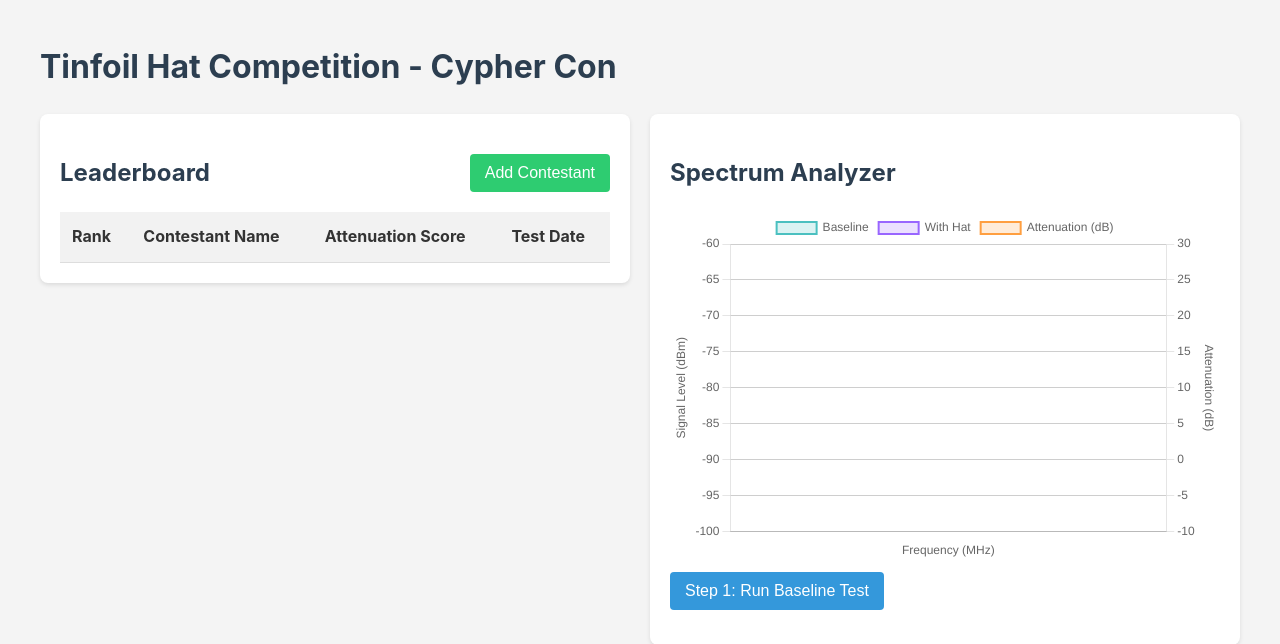
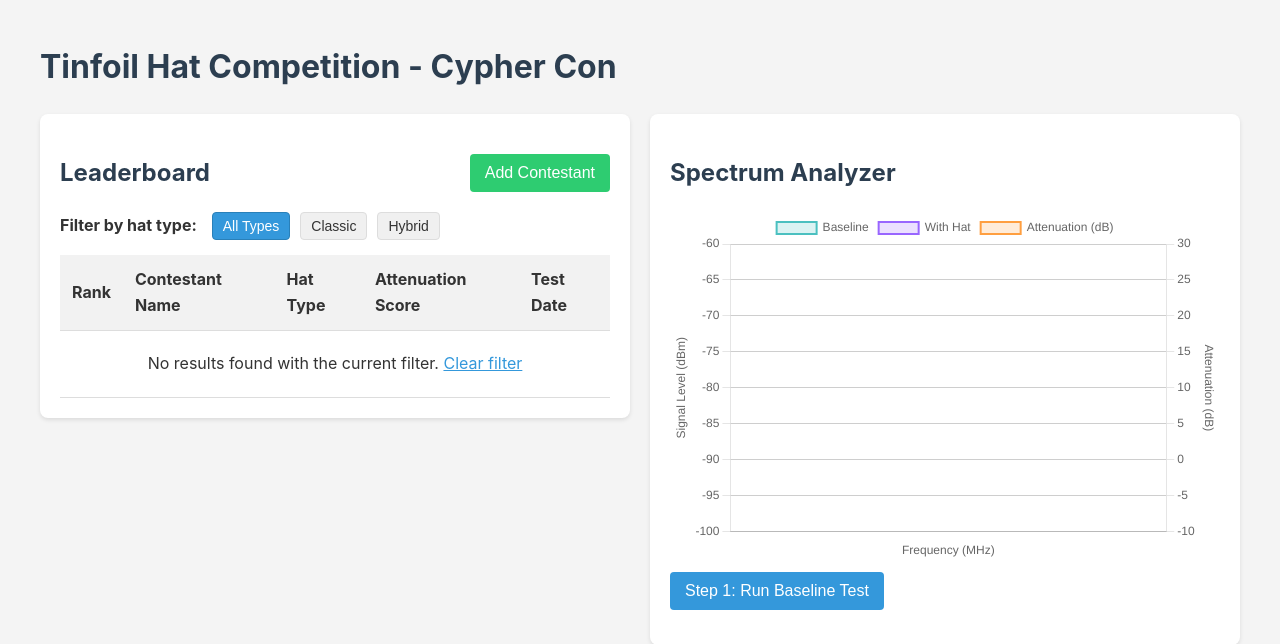
Before and after one commit to amne51ac/tinfoilhat, a Flask app: page / in a window 1280 px wide. Shown: the top 644 px of the page. Run offline with Flask 2, Linux system fonts and the light colour scheme; tables that the repository leaves empty hold one stand-in row (values such as "Sample post"); lists and menus that the app fills with data are empty; parts of the project's set-up code (start-up, migrations or seed data) failed here and were passed over; some libraries are stand-ins or nearby versions.

Commit message:
Add type filtering

```diff
--- a/tinfoilhat/routes.py
+++ b/tinfoilhat/routes.py
@@ -181,22 +181,36 @@
     # Load any cached measurements into the app config
     load_measurements_to_config()
 
+    # Get hat_type filter parameter
+    hat_type = request.args.get("hat_type")
+
     # Get leaderboard data - only the best scores per contestant
     db = get_db()
-    leaderboard = db.execute(
-        """
-        SELECT c.name, t.average_attenuation, t.test_date
+
+    # Build the query based on filter
+    query = """
+        SELECT c.name, t.average_attenuation, t.test_date, t.hat_type
         FROM contestant c
         JOIN test_result t ON c.id = t.contestant_id
         WHERE t.is_best_score = 1
-        ORDER BY t.average_attenuation DESC
-        """
-    ).fetchall()
+    """
+
+    # Add hat_type filter if provided
+    params = []
+    if hat_type and hat_type.lower() in ['classic', 'hybrid']:
+        query += " AND t.hat_type = ?"
+        params.append(hat_type.lower())
+
+    # Add order by clause
+    query += " ORDER BY t.average_attenuation DESC"
+
+    # Execute the query
+    leaderboard = db.execute(query, params).fetchall()
 
     # Get all contestants for the dropdown
     contestants = db.execute("SELECT id, name FROM contestant").fetchall()
 
-    return render_template("index.html", leaderboard=leaderboard, contestants=contestants)
+    return render_template("index.html", leaderboard=leaderboard, contestants=contestants, active_filter=hat_type)
 
 
 @bp.route("/leaderboard", methods=["GET"])
@@ -207,16 +221,30 @@
     :return: JSON response with leaderboard data and contestants list
     :rtype: Response
     """
+    # Get hat_type filter parameter
+    hat_type = request.args.get("hat_type")
+
     db = get_db()
-    leaderboard = db.execute(
-        """
-        SELECT c.name, t.average_attenuation, t.test_date
+
+    # Build the query based on filter
+    query = """
+        SELECT c.name, t.average_attenuation, t.test_date, t.hat_type
         FROM contestant c
         JOIN test_result t ON c.id = t.contestant_id
         WHERE t.is_best_score = 1
-        ORDER BY t.average_attenuation DESC
-        """
-    ).fetchall()
+    """
+
+    # Add hat_type filter if provided
+    params = []
+    if hat_type and hat_type.lower() in ['classic', 'hybrid']:
+        query += " AND t.hat_type = ?"
+        params.append(hat_type.lower())
+
+    # Add order by clause
+    query += " ORDER BY t.average_attenuation DESC"
+
+    # Execute the query
+    leaderboard = db.execute(query, params).fetchall()
 
     # Convert to list of dictionaries for JSON serialization
     leaderboard_data = []
@@ -227,6 +255,7 @@
                 "name": row["name"],
                 "average_attenuation": row["average_attenuation"],
                 "test_date": row["test_date"],
+                "hat_type": row["hat_type"] or "classic"  # Default to 'classic' if NULL
             }
         )
 
@@ -500,13 +529,16 @@
 
         previous_best_score = best_score_result["best"] if has_previous_entries else None
 
+        # Get hat type from request
+        hat_type = request.form.get("hat_type", "classic")
+
         # Add test result
         cursor = db.execute(
             """
-            INSERT INTO test_result (contestant_id, average_attenuation, is_best_score)
-            VALUES (?, ?, ?)
+            INSERT INTO test_result (contestant_id, average_attenuation, is_best_score, hat_type)
+            VALUES (?, ?, ?, ?)
             """,
-            (contestant_id, average_attenuation, 1 if is_best else 0),
+            (contestant_id, average_attenuation, 1 if is_best else 0, hat_type),
         )
         test_result_id = cursor.lastrowid
 
@@ -942,13 +974,16 @@
 
         previous_best_score = best_score_result["best"] if has_previous_entries else None
 
+        # Get hat type from request
+        hat_type = request.json.get("hat_type", "classic")
+
         # Add test result
         cursor = db.execute(
             """
-            INSERT INTO test_result (contestant_id, average_attenuation, is_best_score)
-            VALUES (?, ?, ?)
+            INSERT INTO test_result (contestant_id, average_attenuation, is_best_score, hat_type)
+            VALUES (?, ?, ?, ?)
             """,
-            (contestant_id, average_attenuation, 1 if is_best else 0),
+            (contestant_id, average_attenuation, 1 if is_best else 0, hat_type),
         )
         test_result_id = cursor.lastrowid
 
--- a/tinfoilhat/schema.sql
+++ b/tinfoilhat/schema.sql
@@ -23,6 +23,7 @@
   test_date TIMESTAMP NOT NULL DEFAULT CURRENT_TIMESTAMP,
   average_attenuation REAL NOT NULL,
   is_best_score BOOLEAN NOT NULL DEFAULT 0,
+  hat_type TEXT DEFAULT 'classic',
   FOREIGN KEY (contestant_id) REFERENCES contestant (id)
 );
 
--- a/tinfoilhat/templates/index.html
+++ b/tinfoilhat/templates/index.html
@@ -108,6 +108,26 @@
             padding: 10px;
             border-radius: 4px;
             margin-bottom: 15px;
+        }
+
+        .filter-button {
+            background-color: #f0f0f0;
+            color: #333;
+            border: 1px solid #ddd;
+            padding: 5px 10px;
+            border-radius: 4px;
+            cursor: pointer;
+            font-size: 14px;
+        }
+
+        .filter-button:hover {
+            background-color: #e0e0e0;
+        }
+
+        .filter-active {
+            background-color: #3498db;
+            color: white;
+            border-color: #2980b9;
         }
 
         .success {
@@ -223,11 +243,22 @@
                     <h2>Leaderboard</h2>
                     <button id="open-registration-modal" class="button-secondary">Add Contestant</button>
                 </div>
+
+                <div style="margin-bottom: 15px; display: flex; gap: 10px;">
+                    <div class="filter-label" style="display: flex; align-items: center; margin-right: 5px;">
+                        <strong>Filter by hat type:</strong>
+                    </div>
+                    <button id="filter-all" class="filter-button {% if not active_filter %}filter-active{% endif %}" data-filter="all">All Types</button>
+                    <button id="filter-classic" class="filter-button {% if active_filter == 'classic' %}filter-active{% endif %}" data-filter="classic">Classic</button>
+                    <button id="filter-hybrid" class="filter-button {% if active_filter == 'hybrid' %}filter-active{% endif %}" data-filter="hybrid">Hybrid</button>
+                </div>
+
                 <table id="leaderboard">
                     <thead>
                         <tr>
                             <th>Rank</th>
                             <th>Contestant Name</th>
+                            <th>Hat Type</th>
                             <th>Attenuation Score</th>
                             <th>Test Date</th>
                         </tr>
@@ -237,10 +268,16 @@
                             <tr>
                                 <td>{{ loop.index }}</td>
                                 <td>{{ contestant.name }}</td>
+                                <td>{{ contestant.hat_type|title }}</td>
                                 <td>{{ "%.2f"|format(contestant.average_attenuation) }}</td>
                                 <td>{{ contestant.test_date }}</td>
                             </tr>
                         {% endfor %}
+                        {% if leaderboard|length == 0 %}
+                            <tr>
+                                <td colspan="5" style="text-align: center; padding: 20px;">No results found with the current filter. <a href="/" style="color: #3498db;">Clear filter</a></td>
+                            </tr>
+                        {% endif %}
                     </tbody>
                 </table>
             </div>
@@ -272,6 +309,7 @@
                 <div id="test-results" class="hidden">
                     <h3>Test Results:</h3>
                     <p><strong>Average Attenuation:</strong> <span id="average-attenuation">0.00</span> dB</p>
+                    <p><strong>Hat Type:</strong> <span id="hat-type">Classic</span></p>
                     <p><strong>Samples per Frequency:</strong> <span id="samples-per-frequency">1</span></p>
 
                     <div>
@@ -335,6 +373,25 @@
 
             // Fetch the initial leaderboard data
             updateLeaderboard();
+
+            // Set up leaderboard filter buttons
+            document.querySelectorAll('.filter-button').forEach(button => {
+                button.addEventListener('click', function() {
+                    // Remove active class from all buttons
+                    document.querySelectorAll('.filter-button').forEach(btn => {
+                        btn.classList.remove('filter-active');
+                    });
+
+                    // Add active class to clicked button
+                    this.classList.add('filter-active');
+
+                    // Get filter value
+                    const filterValue = this.getAttribute('data-filter');
+
+                    // Update leaderboard with filter
+                    updateLeaderboard(null, filterValue);
+                });
+            });
 
             // Add event listener for contestant registration form
             const registrationForm = document.getElementById('new-contestant-form');
@@ -936,6 +993,10 @@
                     // Update the UI with server-calculated values
                     document.getElementById('average-attenuation').textContent = result.data.average_attenuation.toFixed(2);
 
+                    // Display hat type in results
+                    const hatType = window.currentHatType || 'classic';
+                    document.getElementById('hat-type').textContent = hatType.charAt(0).toUpperCase() + hatType.slice(1);
+
                     // Update samples per frequency from server
                     if (result.data.samples_per_frequency) {
                         console.log("Setting samples_per_frequency to:", result.data.samples_per_frequency);
@@ -986,14 +1047,32 @@
         }
 
         // Fetch and update the leaderboard
-        async function updateLeaderboard(highlightTeam = null) {
+        async function updateLeaderboard(highlightTeam = null, hatTypeFilter = null) {
             try {
-                const response = await fetch('/leaderboard');
+                // Build URL with filter if specified
+                let url = '/leaderboard';
+                if (hatTypeFilter && hatTypeFilter !== 'all') {
+                    url += `?hat_type=${hatTypeFilter}`;
+                }
+
+                const response = await fetch(url);
                 const data = await response.json();
 
                 const leaderboardBody = document.querySelector('#leaderboard tbody');
                 leaderboardBody.innerHTML = ''; // Clear existing rows
 
+                if (data.leaderboard.length === 0) {
+                    // No results found
+                    const emptyRow = document.createElement('tr');
+                    emptyRow.innerHTML = `
+                        <td colspan="5" style="text-align: center; padding: 20px;">
+                            No results found with the current filter.
+                            <a href="javascript:void(0)" onclick="resetFilter()" style="color: #3498db;">Clear filter</a>
+                        </td>
+                    `;
+                    leaderboardBody.appendChild(emptyRow);
+                } else {
+                    // Add each leaderboard entry
                     data.leaderboard.forEach(entry => {
                         const row = document.createElement('tr');
 
@@ -1005,11 +1084,13 @@
                         row.innerHTML = `
                             <td>${entry.rank}</td>
                             <td>${entry.name}</td>
+                            <td>${entry.hat_type.charAt(0).toUpperCase() + entry.hat_type.slice(1)}</td>
                             <td>${entry.average_attenuation.toFixed(2)}</td>
                             <td>${entry.test_date}</td>
                         `;
                         leaderboardBody.appendChild(row);
                     });
+                }
 
                 // If the data includes updated contestants list, refresh the dropdown
                 if (data.contestants) {
@@ -1018,6 +1099,18 @@
             } catch (error) {
                 console.error('Error updating leaderboard:', error);
             }
+        }
+
+        // Reset the filter to show all hat types
+        function resetFilter() {
+            // Set active filter to 'all'
+            document.querySelectorAll('.filter-button').forEach(btn => {
+                btn.classList.remove('filter-active');
+            });
+            document.getElementById('filter-all').classList.add('filter-active');
+
+            // Update leaderboard without filter
+            updateLeaderboard();
         }
 
         // Refresh the contestant dropdown with new data
```
Also changed, not shown: tinfoilhat/db.py (+20 -0 lines), tinfoilhat/migrate_db.py (added, +33 -0 lines). Lines whose indentation alone changed are shown as unchanged.
